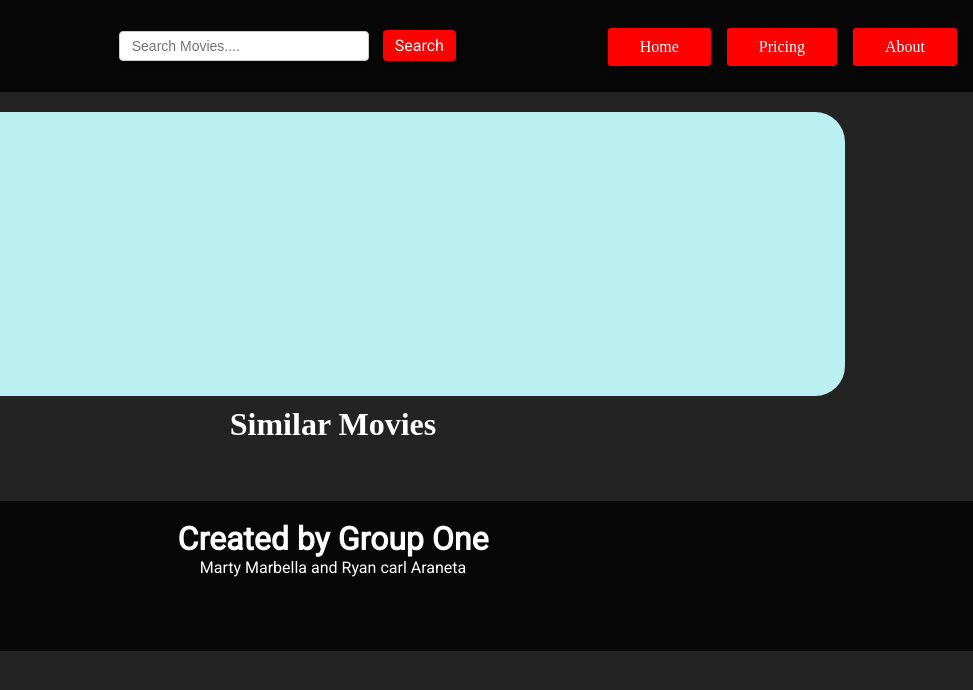
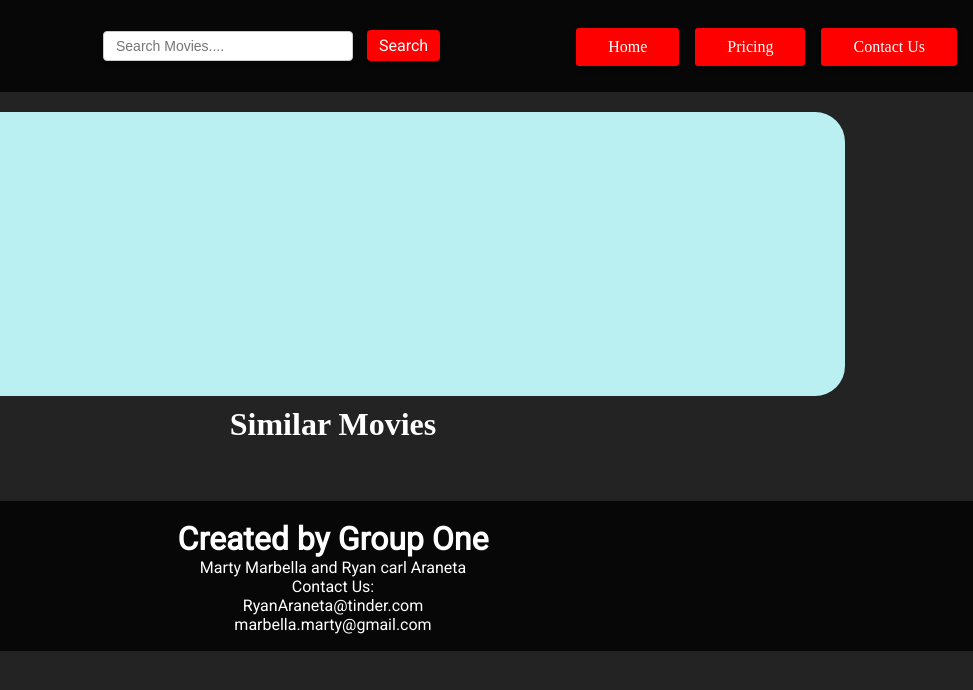
Before and after one commit to martyDmarbella/FinalKodeFlix, a plain HTML site: page detail.html in a window 1280 px wide. Shown: the full height of the page, 307-1280 px from the left. Drawn offline with nearby package versions, Linux system fonts and the light colour scheme; no server answers.

Commit message:
added Contacts in footer and change About to Contact Us in nav

```diff
--- a/detail.html
+++ b/detail.html
@@ -18,7 +18,7 @@
       <div class="items">
         <a href="index.html">Home</a>
         <a href="#pricing">Pricing</a>
-        <a href="pricing.html">About</a>
+        <a href="pricing.html">Contact Us</a>
       </div>
     </div>
      </nav>
@@ -50,6 +50,9 @@
       <br />
       <h1>Created by Group One</h1>
       <p>Marty Marbella and Ryan carl Araneta</p>
+      <p>Contact Us:</p>
+      <p>RyanAraneta@tinder.com</p>
+      <p>marbella.marty@gmail.com</p>
     </footer>
     <script src="https://cdn.jsdelivr.net/npm/axios/dist/axios.min.js"></script>
     <script src="detail.js"></script>
```
